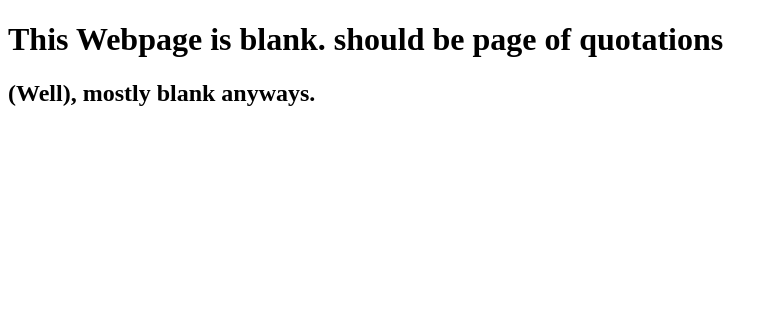
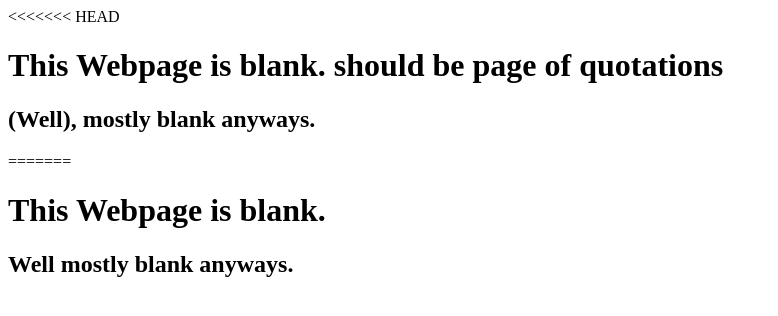
Before and after one commit to jwmeta/0main_openSAP_repo, a plain HTML site: page index.html in a window 1280 px wide. Shown: the whole page, without its empty margins (0-778 px from the left). Drawn offline with Linux system fonts and the light colour scheme.

```diff
--- a/index.html
+++ b/index.html
@@ -4,7 +4,12 @@
         <meta http-equiv="Content-Type" content="text/hmtl; charset=utf-8"/>
     </head>
     <body>
+<<<<<<< HEAD
         <h1>This Webpage is blank. should be page of quotations</h1>
         <h2> (Well), mostly blank anyways.</h2>
+=======
+        <h1>This Webpage is blank.</h1>
+        <h2> Well mostly blank anyways.</h2>
+
     </body>
 </html>
```
